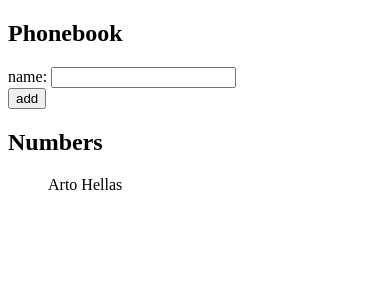
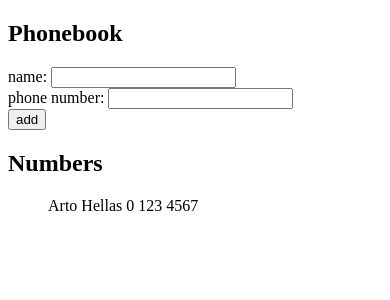
Before and after one commit to anthonbrooks/phonebook, a React (Vite) app: page / in a window 390 px wide. Shown: the top 300 px of the page. Built offline with nearby package versions, Linux system fonts and the light colour scheme.

Commit message:
Add phone number input

```diff
--- a/src/App.jsx
+++ b/src/App.jsx
@@ -3,6 +3,7 @@
 function App(props) {
   const [people, setPeople] = useState(props.people)
   const [newName, setNewName] = useState('')
+  const [newNumber, setNewNumber] = useState('');
 
   const handleAddContact = (e) => {
     e.preventDefault();
@@ -11,16 +12,22 @@
       alert(`${newName} is already added to the phonebook`)
     } else {
         const contact = {
-        name: newName
+        name: newName,
+        phone: newNumber
       }
 
       setPeople(people.concat(contact));
       setNewName('');
+      setNewNumber('');
     }
   }
 
-  const handleChange = (e) => {
+  const handleNameChange = (e) => {
     setNewName(e.target.value);
+  }
+
+  const handleNumberChange = (e) => {
+    setNewNumber(e.target.value);
   }
 
   return (
@@ -28,7 +35,10 @@
       <h2>Phonebook</h2>
       <form onSubmit={handleAddContact}>
         <div>
-          name: <input value={newName} onChange={handleChange}/>
+          name: <input value={newName} onChange={handleNameChange} required />
+        </div>
+        <div>
+          phone number: <input type='tel' value={newNumber} onChange={handleNumberChange} required />
         </div>
         <div>
           <button type="submit">add</button>
@@ -36,7 +46,7 @@
       </form>
       <h2>Numbers</h2>
       <ul>
-        {people.map(person => <p key={person.name}>{person.name}</p>)}
+        {people.map(person => <p key={person.name}>{person.name} {person.phone}</p>)}
       </ul>
     </div>
   )
--- a/src/main.jsx
+++ b/src/main.jsx
@@ -1,7 +1,7 @@
 import ReactDOM from 'react-dom/client'
 import App from './App.jsx'
 
-const people = [{ name: 'Arto Hellas' }];
+const people = [{ name: 'Arto Hellas', phone: '0 123 4567' }];
 
 ReactDOM.createRoot(document.getElementById('root')).render(
     <App people={people} />
```
